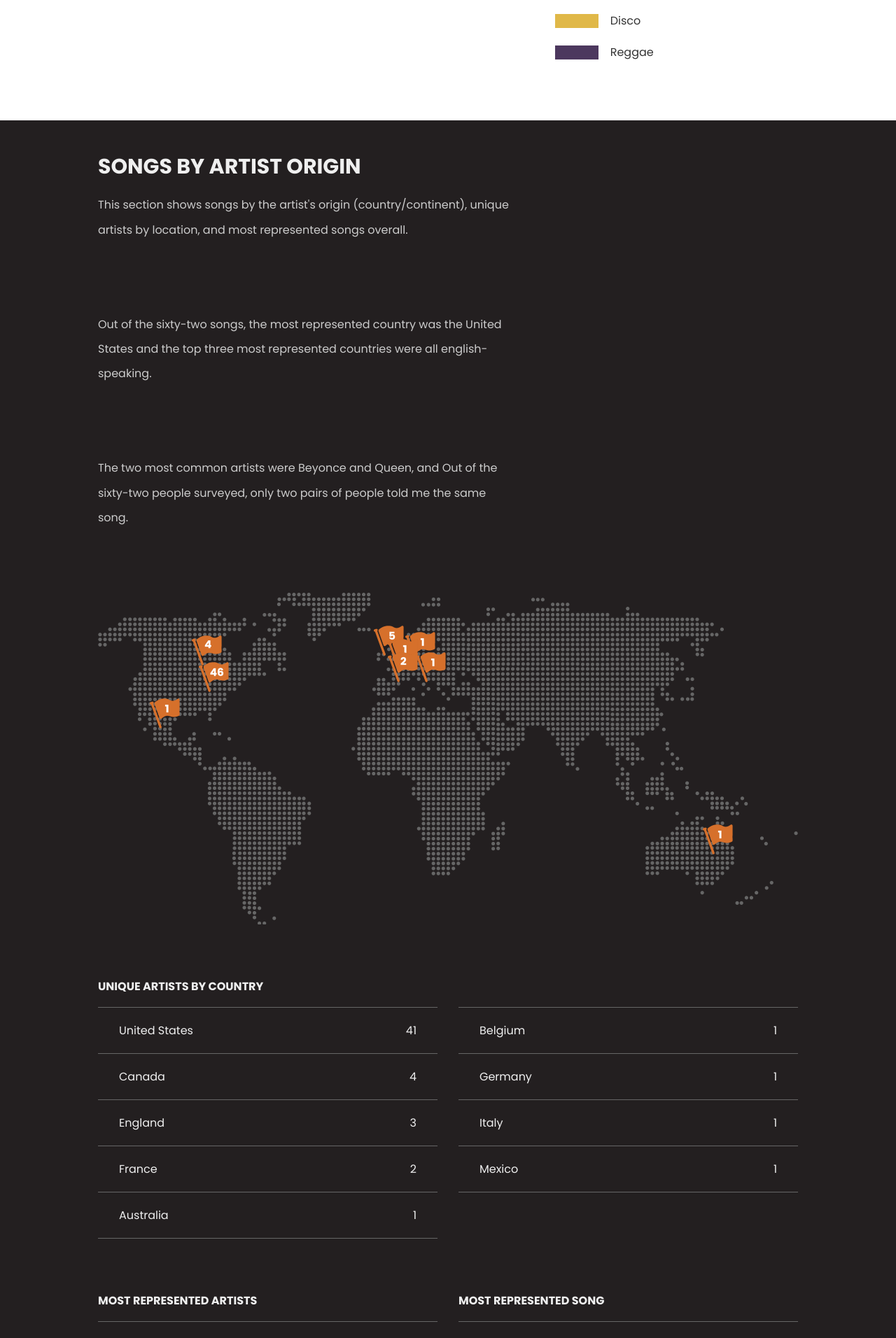
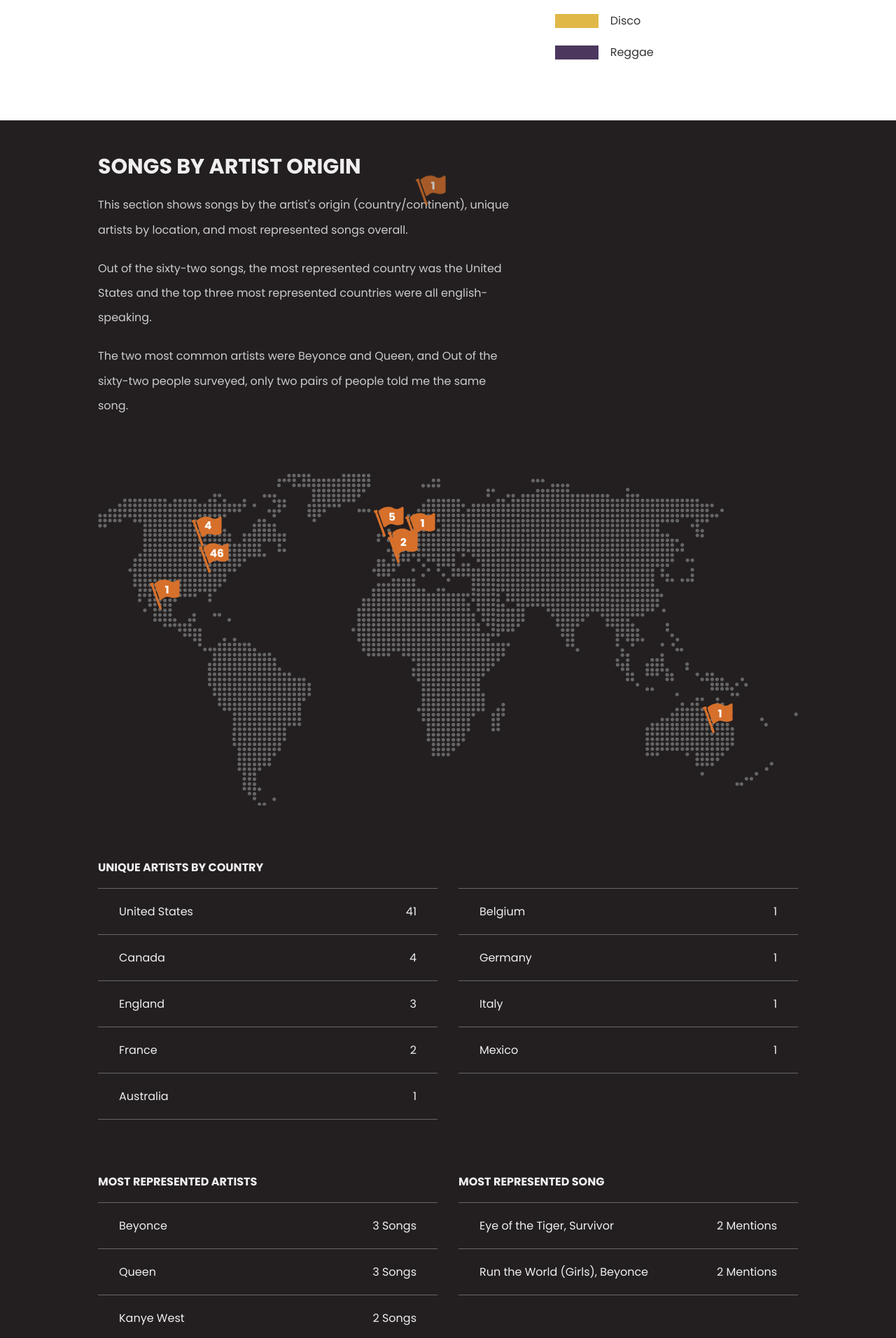
Before and after one commit to abbylarner/abbylarner.github.io, a Jekyll site: the page built from song.html, in a window 1280 px wide. Shown: the part 3071-4983 px from the top of the page at 70% size. Built offline with Jekyll 4.4.1, drawn with Linux system fonts in a browser that asks for light colours; nearby versions of some CDN libraries.

Commit message:
fixed p spacing

```diff
--- a/css/song.scss
+++ b/css/song.scss
@@ -594,7 +594,7 @@
     .map-wrapper {
         position: relative;
         max-width: 105rem;
-        margin: 0 auto;
+        margin: 8rem auto 0 auto;
         .flag {
             width: 5rem;
             position: absolute;
@@ -886,7 +886,6 @@
     max-width: 100rem;
     margin: 0 auto;
     & > p {
-        padding-bottom: 8rem;
         color: $neutral-light;
         max-width: 60rem;
     }
```
